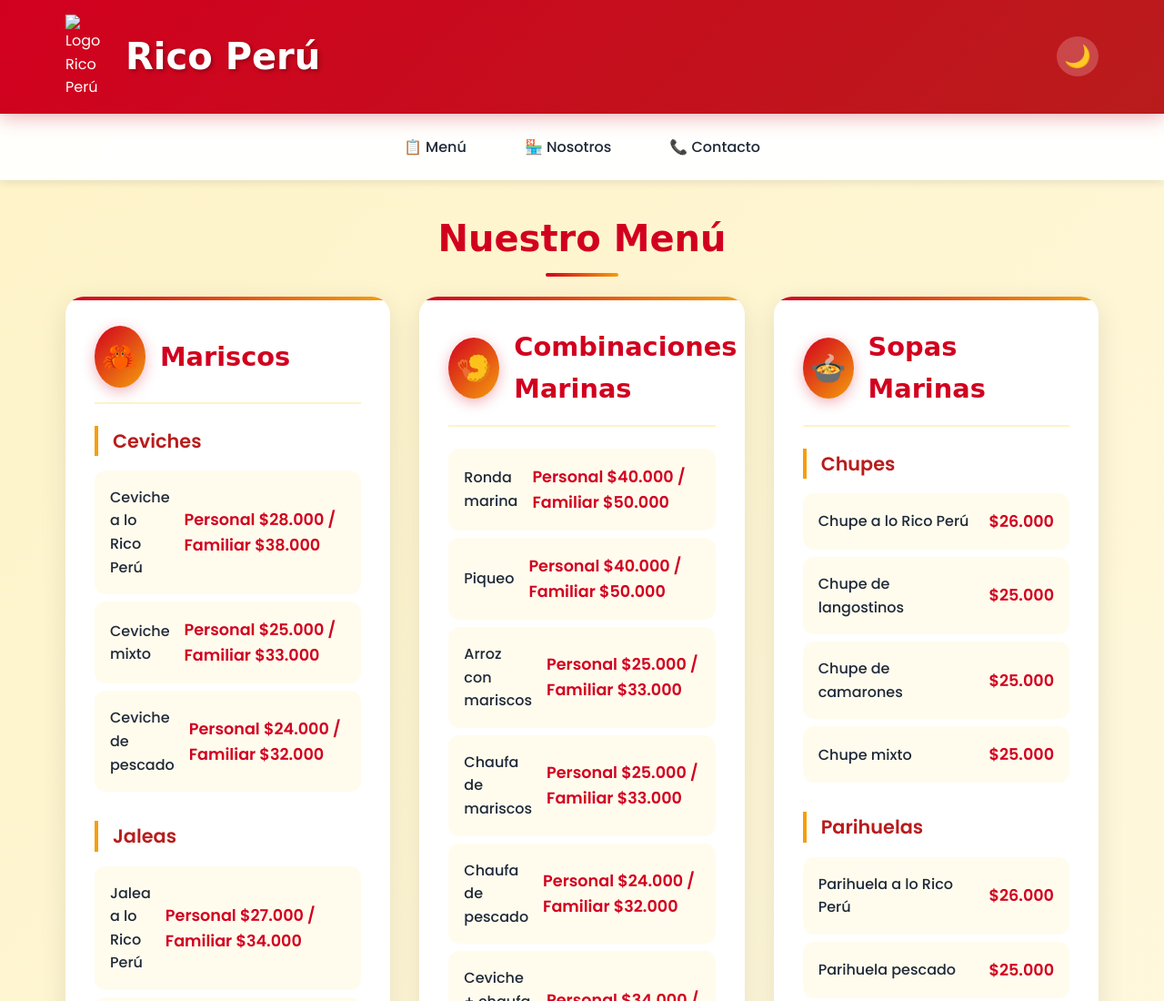
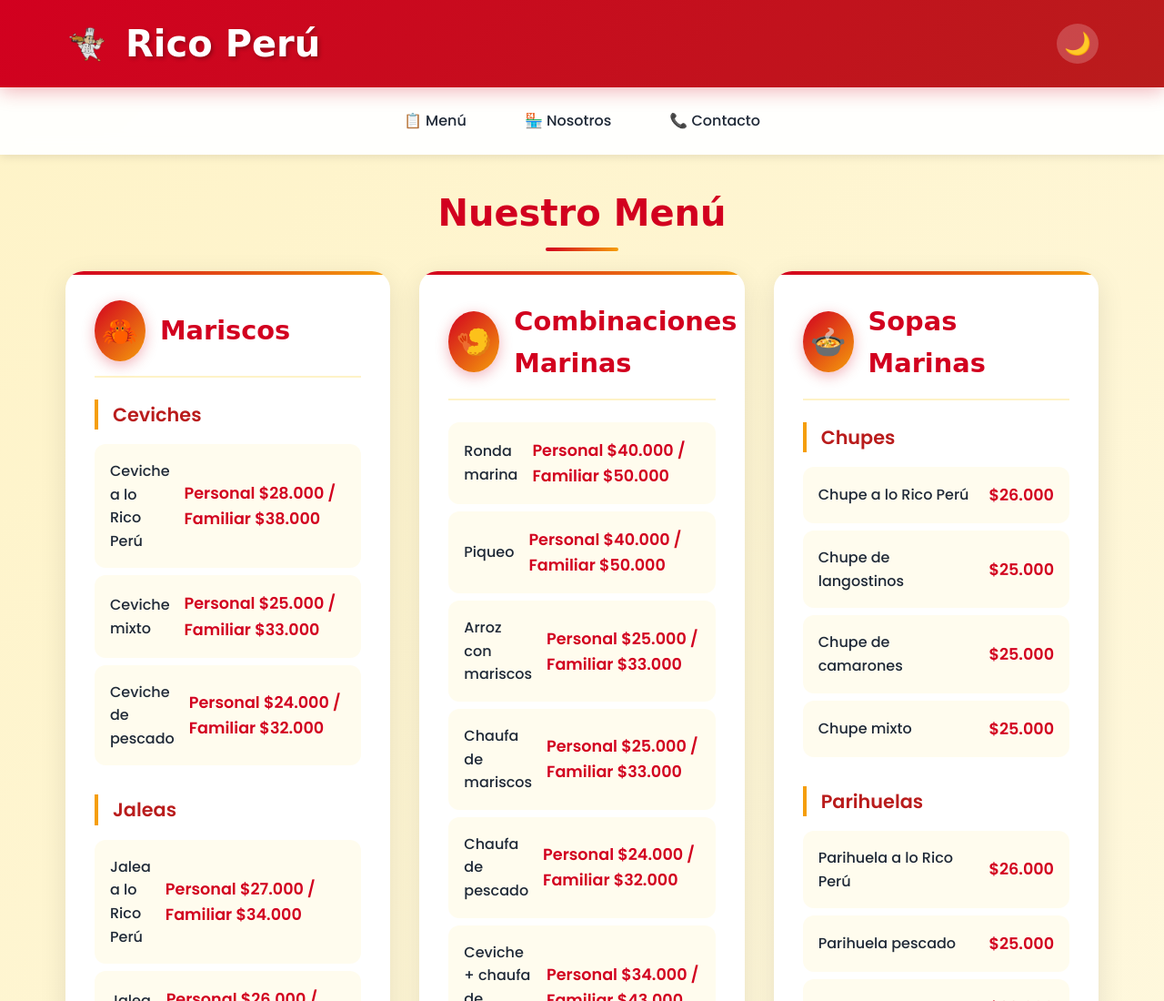
Before and after one commit to Stevenchub/RICO-PERU-, a plain HTML site: page index.html in a window 1280 px wide. Shown: the top 1100 px of the page at 91% size. Drawn offline with Linux system fonts and the light colour scheme; a web font is replaced by a local one.

Commit message:
Update index.html

```diff
--- a/index.html
+++ b/index.html
@@ -489,7 +489,7 @@
   <header class="header">
     <div class="header-content">
       <div class="logo-section">
-        <img src="img/logo.webp" alt="Logo Rico Perú" style="width: 50px; height: auto;">
+        <img src="logo.webp" alt="Logo Rico Perú" style="width: 50px; height: auto;">
         <h1>Rico Perú</h1>
       </div>
       <button class="theme-toggle" id="theme-toggle">🌙</button>
```
